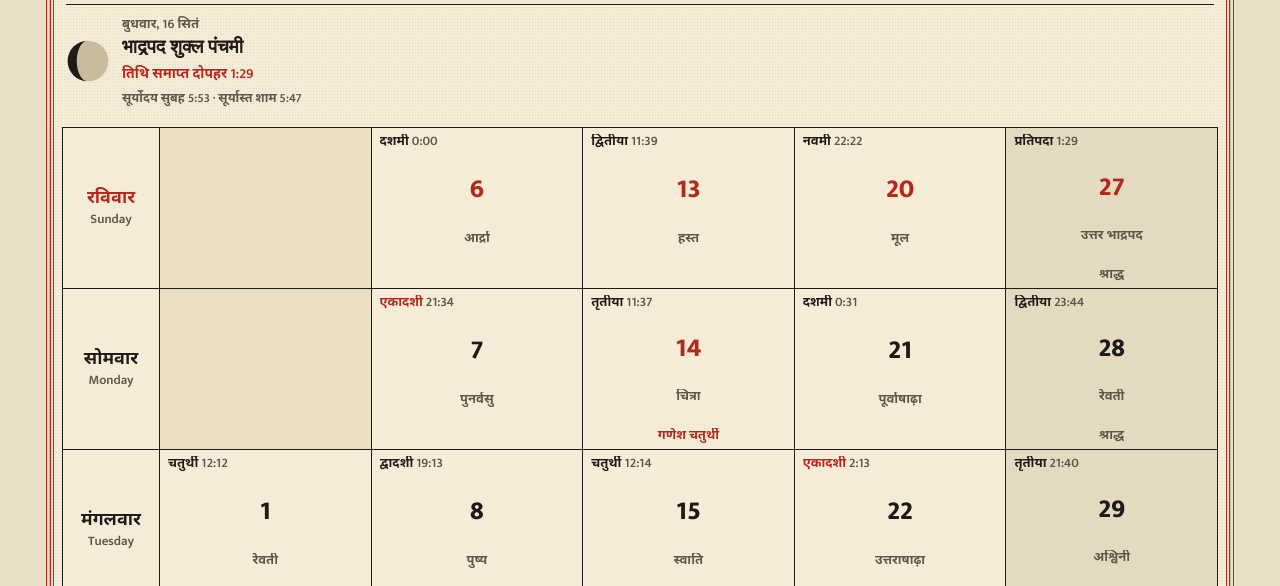
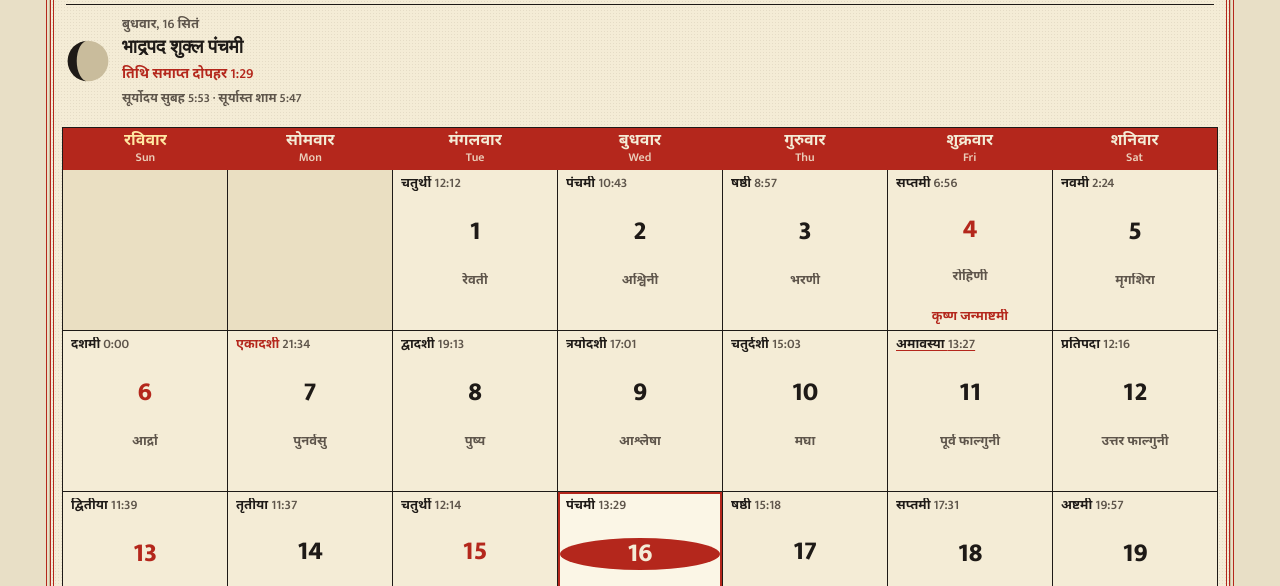
Before and after one commit to rjmax-five/panchang, a plain HTML site: page index.html in a window 1280 px wide. Shown: the part 207-793 px from the top of the page. Drawn offline with Linux system fonts and the light colour scheme; a web font is replaced by a local one.

Commit message:
Add files via upload

```diff
--- a/index.html
+++ b/index.html
@@ -228,22 +228,26 @@ select { width: 100%; font: inherit; font-size: 15px; padding: 10px 12px; border
 .wall .title h1 { color: var(--ink); font-family: var(--dev); font-weight: 800; font-size: 30px; margin-top: 10px; }
 .wall .title .sub { font-size: 13px; margin-top: 4px; }
 .wall .hero { border-bottom: 0; border-top: 1px solid var(--ink); padding-top: 8px; margin-top: 4px; }
-.wall .weekdays { display: none; }
+.wall .weekdays { display: grid; background: var(--red); border: 1.5px solid var(--ink); border-bottom: 0; }
+.wall .wd { display: flex; flex-direction: column; align-items: center; padding: 4px 0 5px; line-height: 1.1; }
+.wall .wd b { font-size: 12px; font-weight: 800; color: var(--paper); }
+.wall .wd small { font-size: 9px; font-weight: 600; color: rgba(244,236,214,.85); margin-top: 2px; }
+.wall .wd.sun b { color: #FFE8A3; }
 .wall #cal { padding: 4px 8px 6px; }
-.wall .grid { border: 1.5px solid var(--ink); gap: 1px; background: var(--ink); grid-auto-rows: minmax(92px, auto); grid-template-columns: 56px repeat(var(--weeks, 5), 1fr); }
+.wall .grid { border: 1.5px solid var(--ink); border-top: 0; gap: 1px; background: var(--ink); grid-auto-rows: minmax(88px, auto); grid-template-columns: repeat(7, 1fr); }
 .wall .wday { background: var(--paper); display: flex; flex-direction: column; align-items: center; justify-content: center; text-align: center; padding: 4px 2px; line-height: 1.15; }
 .wall .wday b { font-size: 13px; font-weight: 800; }
 .wall .wday small { font-size: 10px; font-weight: 600; color: var(--muted); margin-top: 3px; }
 .wall .wday.sun b { color: var(--red); }
-.wall .cell { aspect-ratio: auto; padding: 3px 3px 3px; align-items: stretch; text-align: center; justify-content: space-between; min-width: 0; }
-.wall .cell .ct { font-size: 8.5px; line-height: 1.15; font-weight: 700; color: var(--ink); white-space: normal; text-align: left; display: block; overflow: hidden; }
+.wall .cell { aspect-ratio: auto; padding: 3px 2px 3px; align-items: stretch; text-align: center; justify-content: space-between; min-width: 0; }
+.wall .cell .ct { font-size: 8px; line-height: 1.15; font-weight: 700; color: var(--ink); white-space: normal; text-align: left; display: block; overflow: hidden; }
 .wall .cell .ct em { font-style: normal; font-weight: 600; color: var(--muted); font-family: var(--sans); }
 .wall .cell .ct.ek { color: var(--red); }
 .wall .cell .ct.full { text-decoration: underline; text-decoration-color: var(--red); text-underline-offset: 2px; }
-.wall .cell .num { font-size: 26px; line-height: 1; font-weight: 800; margin: 2px 0; width: auto; text-align: center; }
+.wall .cell .num { font-size: 22px; line-height: 1; font-weight: 800; margin: 2px 0; width: auto; text-align: center; }
 .wall .cell.sun .num, .wall .cell.holiday .num { color: var(--red); }
-.wall .cell .cn { font-size: 8.5px; color: var(--muted); font-weight: 600; line-height: 1.15; white-space: nowrap; overflow: hidden; text-overflow: ellipsis; }
-.wall .cell .cf { font-size: 8.5px; color: var(--red); font-weight: 700; line-height: 1.15; display: -webkit-box; -webkit-line-clamp: 2; -webkit-box-orient: vertical; overflow: hidden; min-height: 10px; word-break: break-word; }
+.wall .cell .cn { font-size: 8px; color: var(--muted); font-weight: 600; line-height: 1.15; white-space: nowrap; overflow: hidden; text-overflow: ellipsis; }
+.wall .cell .cf { font-size: 8px; color: var(--red); font-weight: 700; line-height: 1.15; display: -webkit-box; -webkit-line-clamp: 2; -webkit-box-orient: vertical; overflow: hidden; min-height: 10px; word-break: break-word; }
 .wall .cell .cf.shr { color: var(--muted); font-weight: 600; }
 .wall .cell.today .num { color: var(--paper); }
 .wall .cell.today .num::before { inset: -3px -6px; }
@@ -263,8 +267,7 @@ select { width: 100%; font: inherit; font-size: 15px; padding: 10px 12px; border
   .wall .title h1 { font-size: 38px; }
   .wall .brand { font-size: 36px; }
   .wall .grid { grid-auto-rows: minmax(140px, auto); }
-  .wall .grid { grid-template-columns: 96px repeat(var(--weeks, 5), 1fr); }
-  .wall .wday b { font-size: 18px; } .wall .wday small { font-size: 13px; }
+  .wall .wd b { font-size: 16px; } .wall .wd small { font-size: 12px; }
   .wall .cell { padding: 6px 8px; }
   .wall .cell .ct, .wall .cell .cn, .wall .cell .cf { font-size: 13px; }
   .wall .cell .num { font-size: 42px; }
@@ -574,7 +577,7 @@ const FEST = [
   { m: 6, t: 7, name: 'Durga Ashtami', dev: 'दुर्गा अष्टमी', kind: 'minor' },
   { m: 6, t: 8, name: 'Maha Navami', dev: 'महा नवमी', kind: 'minor' },
   { m: 6, t: 9, name: 'Dussehra', dev: 'दशहरा', kind: 'major', anchor: 'aparahna' },
-  { m: 6, t: 14, name: 'Sharad Purnima', dev: 'शरद पूर्णिमा', kind: 'minor' },
+  { m: 6, t: 14, name: 'Sharad Purnima (Kojagara)', dev: 'शरद पूर्णिमा (कोजागरी)', kind: 'minor', anchor: 'midnight' },
   { m: 6, t: 18, name: 'Karwa Chauth', dev: 'करवा चौथ', kind: 'minor' },
   { m: 6, t: 27, name: 'Dhanteras', dev: 'धनतेरस', kind: 'minor', anchor: 'pradosh' },
   { m: 6, t: 28, name: 'Naraka Chaturdashi', dev: 'नरक चतुर्दशी', kind: 'minor' },
@@ -639,6 +642,13 @@ function anchorsFor(p, next) {
     pradosh: jdFromMs(p.sunset + 3600000),
     midnight: jdFromMs((p.sunset + next.sunrise) / 2)
   };
+  const L = p.sunset - p.sunrise, mid = (p.sunset + next.sunrise) / 2;
+  const win = {
+    noon: [p.sunrise + 0.4 * L, p.sunrise + 0.6 * L],
+    aparahna: [p.sunrise + 0.6 * L, p.sunrise + 0.8 * L],
+    pradosh: [p.sunset, p.sunset + 144 * 60000],
+    midnight: [mid - 24 * 60000, mid + 24 * 60000]
+  };
   const out = {};
   for (const k in a) {
     const jd = a[k];
@@ -646,9 +656,18 @@ function anchorsFor(p, next) {
     // lunar month at the anchor: same as sunrise unless a new moon passed in between
     let masa = p.masaAmanta, adhik = p.adhik;
     if (t < p.tithi) { const lm = lunarMonth(jd); masa = lm.idx; adhik = lm.adhik; }
-    out[k] = { jd, t, masa, adhik };
+    out[k] = { jd, t, masa, adhik, win: win[k] };
   }
   return out;
+}
+// minutes during which tithi `T` prevails inside the window [w0, w1] (windows are short, so at most one crossing)
+function tithiOverlap(T, w0, w1) {
+  const j0 = jdFromMs(w0), j1 = jdFromMs(w1);
+  const t0 = Math.floor(elong(j0) / 12), t1 = Math.floor(elong(j1) / 12);
+  if (t0 === T && t1 === T) return (w1 - w0) / 60000;
+  if (t0 === T && t1 === (T + 1) % 30) { const c = crossing(elong, ((T + 1) % 30) * 12, j0, j1); return c ? (msFromJd(c) - w0) / 60000 : 0; }
+  if (t0 === (T + 29) % 30 && t1 === T) { const c = crossing(elong, T * 12, j0, j1); return c ? (w1 - msFromJd(c)) / 60000 : 0; }
+  return 0;
 }
 function getMonth(loc, y, m) {
   const key = `${loc.lat.toFixed(3)},${loc.lon.toFixed(3)},${loc.tz},${y},${m}`;
@@ -665,6 +684,25 @@ function getMonth(loc, y, m) {
   const monthOk = (f, a) => f.m === null || (!a.adhik && a.masa === f.m);
   for (const f of FEST) {
     const an = f.anchor || 'sunrise';
+    if (an !== 'sunrise') {
+      // Kaal rule: the festival falls on the day its tithi covers the most of the relevant window
+      // (madhyahna, aparahna, pradosh or nishita). Ties go to the first day.
+      let best = -1, bestMin = 0;
+      for (let i = 0; i < days.length - 2; i++) {
+        const p = days[i], A = p.anchors[an];
+        const mins = tithiOverlap(f.t, A.win[0], A.win[1]);
+        if (mins <= bestMin + 0.01) continue;
+        // month of the tithi as it stands inside the window (not of the day's sunrise)
+        const refMs = Math.floor(elong(jdFromMs(A.win[0])) / 12) === f.t ? A.win[0] : A.win[1];
+        const refT = Math.floor(elong(jdFromMs(refMs)) / 12);
+        let masa = p.masaAmanta, adhik = p.adhik;
+        if (refT < p.tithi) { const lm = lunarMonth(jdFromMs(refMs)); masa = lm.idx; adhik = lm.adhik; }
+        if (!monthOk(f, { masa, adhik })) continue;
+        best = i; bestMin = mins;
+      }
+      if (best >= 0) { days[best].festivals.push(f); continue; }
+      // no day has the tithi inside the window at all: fall through to the instant/kshaya rule
+    }
     let lastHit = -5;
     for (let i = 0; i < days.length - 2; i++) {
       const A = days[i].anchors[an], B = days[i + 1].anchors[an];
@@ -795,13 +833,13 @@ const STR = {
     locNote: 'तिथि, सूर्योदय और पर्वों की तिथियाँ इसी स्थान के लिए निकाली जाती हैं। भारत और ऑस्ट्रेलिया में कोई पर्व एक दिन के अंतर पर पड़ सकता है — दोनों अपने-अपने स्थान के लिए सही हैं।',
     trad: 'मास गणना', amanta: 'अमांत', purnimanta: 'पूर्णिमांत',
     tradNote: 'अमांत (दक्षिण, पश्चिम और पूर्व भारत) में मास अमावस्या को समाप्त होता है। पूर्णिमांत (उत्तर भारत) में पूर्णिमा को। इससे केवल मास का नाम बदलता है; पर्वों की तिथियाँ वही रहती हैं।',
-    theme: 'रूप', wall: 'दीवार जंत्री', jantri: 'सरल जंत्री', modern: 'आधुनिक', lang: 'भाषा', about: 'सूर्य और चंद्र की स्थिति आपके ही डिवाइस पर मीयस (Meeus) गणना-विधि और लाहिरी अयनांश से निकाली जाती है, इसलिए ऐप बिना इंटरनेट भी चलता है। पर्वों की तिथियाँ प्रचलित दृक् पंचांग नियमों पर आधारित हैं (जैसे दीपावली सूर्यास्त के बाद प्रवर्तमान अमावस्या को)। कुछ पर्व क्षेत्र और परंपरा के अनुसार भिन्न हो सकते हैं; संशय हो तो स्थानीय पंचांग देखें।',
+    theme: 'रूप', wall: 'दीवार जंत्री', jantri: 'सरल जंत्री', modern: 'आधुनिक', lang: 'भाषा', about: 'सूर्य और चंद्र की स्थिति आपके ही डिवाइस पर मीयस (Meeus) गणना-विधि और लाहिरी अयनांश से निकाली जाती है, इसलिए ऐप बिना इंटरनेट भी चलता है। पर्वों की तिथियाँ प्रचलित दृक् पंचांग नियमों पर आधारित हैं — जिस दिन तिथि मध्याह्न, अपराह्न, प्रदोष या निशीथ काल को अधिक व्यापे, वही दिन (जैसे गणेश चतुर्थी मध्याह्न-व्याप्ति से, दीपावली प्रदोष-व्याप्ति से)। इसी कारण भारत और सिडनी की तिथि कभी-कभी एक दिन अलग होती है। कुछ पर्व क्षेत्र और परंपरा के अनुसार भिन्न हो सकते हैं; संशय हो तो स्थानीय पंचांग देखें।',
     finding: 'आपका स्थान खोजा जा रहा है…', denied: 'स्थान की अनुमति नहीं मिली। कोई शहर चुनें।', noGeo: 'इस डिवाइस पर स्थान उपलब्ध नहीं है।', ayan: 'लाहिरी अयनांश' },
   en: { legend: ['Major festival', 'Festival', 'Purnima', 'Amavasya', 'Pitru Paksha'], settings: 'Settings', loc: 'Location', geo: 'Use my location',
     locNote: 'Tithi, sunrise and festival dates are worked out for this place. A festival can fall a day apart between India and Australia — both are correct for where you are.',
     trad: 'Month reckoning', amanta: 'Amanta', purnimanta: 'Purnimanta',
     tradNote: 'Amanta (South, West and East India) ends the month on the new moon. Purnimanta (North India) ends it on the full moon. Only the month name changes; festival dates are the same.',
-    theme: 'Look', wall: 'Wall jantri', jantri: 'Simple jantri', modern: 'Modern', lang: 'Language', about: 'Positions of the Sun and Moon are computed on your device using the Meeus algorithms with Lahiri ayanamsa, so the app works offline. Festival dates follow common Drik Panchang rules (for example Diwali on the amavasya prevailing after sunset). A few festivals vary by region or tradition; when in doubt, check a local panchang.',
+    theme: 'Look', wall: 'Wall jantri', jantri: 'Simple jantri', modern: 'Modern', lang: 'Language', about: 'Positions of the Sun and Moon are computed on your device using the Meeus algorithms with Lahiri ayanamsa, so the app works offline. Festival dates follow Drik Panchang rules: the day on which the tithi covers more of the relevant period — madhyahna for Ganesh Chaturthi, aparahna for Dussehra, pradosh for Diwali, nishita for Janmashtami — which is why India and Sydney sometimes differ by a day. A few festivals vary by region or tradition; when in doubt, check a local panchang.',
     finding: 'Finding your location…', denied: 'Location permission was denied. Pick a city instead.', noGeo: 'Location is not available on this device.', ayan: 'Lahiri ayanamsa' }
 };
 const T_ = () => STR[dev() ? 'hi' : 'en'];
@@ -877,14 +915,12 @@ function cellFest(p) {
 const WD_FULL_EN = ['Sunday', 'Monday', 'Tuesday', 'Wednesday', 'Thursday', 'Friday', 'Saturday'];
 function renderWallGrid(days, t) {
   const { m } = S.view;
-  const first = days[0].wd, weeks = Math.ceil((first + days.length) / 7);
+  const first = days[0].wd;
+  $('#weekdays').innerHTML = [0, 1, 2, 3, 4, 5, 6].map(d =>
+    `<div class="wd${d === 0 ? ' sun' : ''}"><b>${dev() ? VAAR_DEV[d] : WD_FULL_EN[d]}</b><small>${dev() ? WD[d] : WD_DEV[d]}</small></div>`).join('');
   let html = '';
-  for (let d = 0; d < 7; d++) {
-    html += `<div class="wday${d === 0 ? ' sun' : ''}"><b>${dev() ? VAAR_DEV[d] : WD_FULL_EN[d]}</b><small>${dev() ? WD_FULL_EN[d] : VAAR_DEV[d]}</small></div>`;
-    for (let w = 0; w < weeks; w++) {
-      const idx = w * 7 + d - first;
-      const p = days[idx];
-      if (!p) { html += '<div class="cell empty"></div>'; continue; }
+  for (let i = 0; i < first; i++) html += '<div class="cell empty"></div>';
+  for (const p of days) {
     const isToday = p.y === t.y && p.m === t.m && p.d === t.d;
     const isSel = S.sel && p.y === S.sel.y && p.m === S.sel.m && p.d === S.sel.d;
     const major = p.festivals.some(f => f.kind === 'major');
@@ -900,11 +936,10 @@ function renderWallGrid(days, t) {
       <span class="cf${f && f.kind === 'shraddh' ? ' shr' : ''}">${fname || sank}</span>
     </button>`;
   }
-  }
+  for (let i = first + days.length; i % 7 !== 0; i++) html += '<div class="cell empty"></div>';
   const g = $('#grid');
-  g.style.setProperty('--weeks', weeks); g.style.gridTemplateColumns = '';
+  g.style.removeProperty('--weeks');
   g.innerHTML = html;
-  $('#weekdays').innerHTML = '';
 }
 function renderGrid() {
   const { y, m } = S.view;
```
Lines whose indentation alone changed are shown as unchanged.
